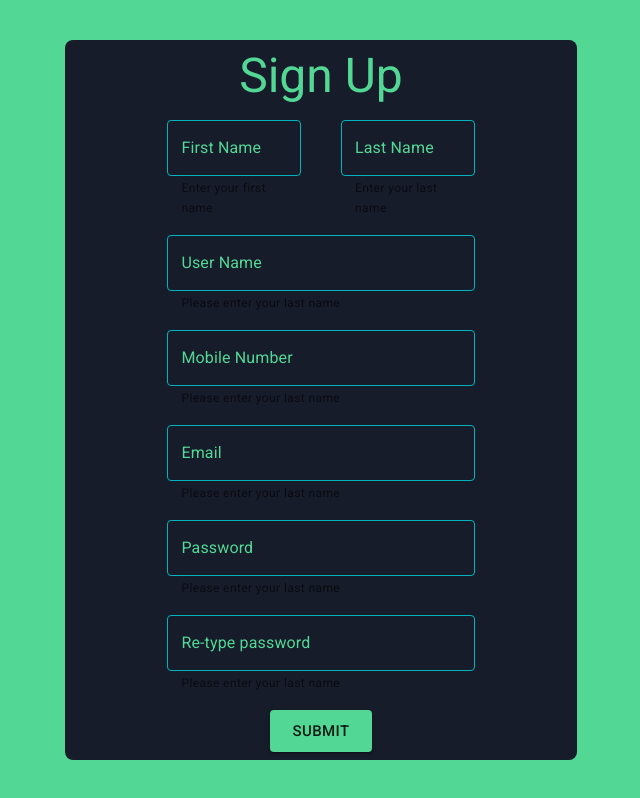
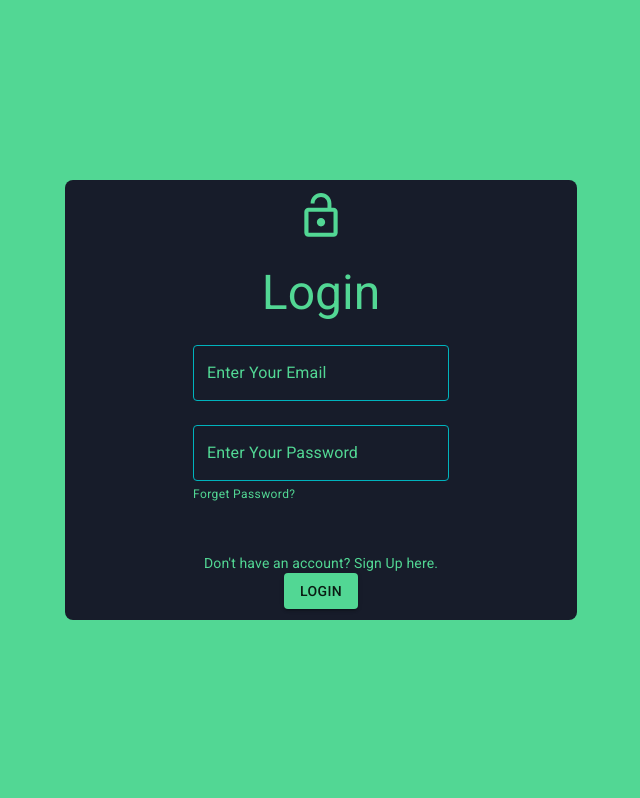
Before and after one commit to rahmanrafi32/chat_app_client, a React (Create React App) app: page / in a window 1280 px wide. Shown: the whole page, without its empty margins (319-959 px from the left). Built offline with nearby package versions, Linux system fonts and the light colour scheme.

Commit message:
login done

```diff
--- a/package.json
+++ b/package.json
@@ -1,8 +1,9 @@
- {
+{
   "name": "chat_app_react",
   "version": "0.1.0",
   "private": true,
   "dependencies": {
+    "@apollo/client": "^3.5.10",
     "@emotion/react": "^11.8.2",
     "@emotion/styled": "^11.8.1",
     "@mui/icons-material": "^5.5.1",
@@ -10,6 +11,7 @@
     "@testing-library/jest-dom": "^5.14.1",
     "@testing-library/react": "^12.0.0",
     "@testing-library/user-event": "^13.2.1",
+    "graphql": "^16.3.0",
     "react": "^18.0.0",
     "react-dom": "^18.0.0",
     "react-scripts": "5.0.0",
--- a/src/App.js
+++ b/src/App.js
@@ -15,8 +15,8 @@ function App() {
         >
             {/*<TabsLayout/>*/}
             {/*<ChatBody/>*/}
-            {/*<Login/>*/}
-            <SignUp/>
+            <Login/>
+            {/*<SignUp/>*/}
         </Stack>
     );
 }
--- a/src/components/Login.js
+++ b/src/components/Login.js
@@ -1,30 +1,55 @@
-import React from 'react';
-import {Grid, Stack, styled, TextField, Typography} from "@mui/material";
+import React, {useState} from 'react';
+import {Alert, Button, Grid, Snackbar, Stack, Typography} from "@mui/material";
 import {theme} from "../theme";
 import {LockOpen} from "@mui/icons-material";
-
-const StyledTextField = styled(TextField)(({theme}) => ({
-    '& .MuiInputLabel-root': {
-        color: theme.palette.secondary.main,
-    },
-    '& label.Mui-focused': {
-        color: theme.palette.secondary.main,
-    },
-    '& .MuiOutlinedInput-root': {
-        color: theme.palette.secondary.main,
-        '& fieldset': {
-            borderColor: theme.palette.secondary.light,
-        },
-        '&:hover fieldset': {
-            borderColor: theme.palette.secondary.main,
-        },
-        '&.Mui-focused fieldset': {
-            borderColor: theme.palette.secondary.main,
-        },
-    },
-}));
+import {StyledTextField} from "../theme/StyledComponents";
+import {useMutation} from "@apollo/client";
+import {SIGN_IN} from "../graphql/Mutations/SignIn";
 
 const Login = () => {
+    const [values, setValues] = useState({
+        email: "",
+        password: ""
+    });
+    const [errors, setError] = useState({
+        emailError: false,
+        passwordError: false,
+        msg: ""
+    });
+
+    const [showSnackbar, setShowSnackbar] = useState(false);
+
+    const [SignIn] = useMutation(SIGN_IN, {
+        onCompleted: data => {
+            localStorage.setItem("access token", data.signIn.access_token);
+            data.signIn && setShowSnackbar(true);
+        },
+        onError: err => err.graphQLErrors[0].extensions.email
+            ? setError({emailError: true, passwordError: false, msg: err.graphQLErrors[0].extensions.email})
+            : setError({emailError: false, passwordError: true, msg: err.graphQLErrors[0].extensions.password})
+    });
+
+    const handleLogin = async () => {
+        await setError({
+            emailError: false,
+            passwordError: false,
+            msg: ""
+        });
+
+        await SignIn({
+            variables: {
+                payload: values
+            }
+        });
+    };
+
+    const handleClose = (event, reason) => {
+        if (reason === 'clickaway') {
+            return;
+        }
+        setShowSnackbar(false);
+    };
+
     return (
         <Grid
             container
@@ -36,8 +61,11 @@ const Login = () => {
                 width: {xs: '95vw', md: '40vw'},
                 borderRadius: 2
             }}
-        >
-            <Grid items sx={{width: '50%'}}>
+        ><Snackbar open={showSnackbar} autoHideDuration={1000} onClose={handleClose}
+                   anchorOrigin={{vertical: "top", horizontal: "center"}}>
+            <Alert>Sign in Successfully</Alert>
+        </Snackbar>
+            <Grid item sx={{width: '50%'}}>
                 <Stack
                     alignItems={"center"}
                     justifyContent={"space-between"}
@@ -51,21 +79,34 @@ const Login = () => {
                         label="Enter Your Email"
                         color="secondary"
                         fullWidth
-                        helperText={"Please Enter a valid email"}
-                        // error
+                        helperText={errors.emailError && errors.msg}
+                        onBlur={event => setValues({
+                            ...values,
+                            email: event.target.value
+                        })}
+                        error={errors.emailError}
                     />
                     <StyledTextField
                         label="Enter Your Password"
                         color="secondary"
                         fullWidth
-                        helperText={"Please Enter a valid email"}
-                        // error
+                        helperText={errors.passwordError && errors.msg}
+                        onBlur={event => setValues({
+                            ...values,
+                            password: event.target.value
+                        })}
+                        error={errors.passwordError}
                     />
                 </Stack>
                 <Typography variant={"caption"} sx={{color: theme.palette.secondary.main}}>Forget Password?</Typography>
-                <Typography variant={"body2"} sx={{color: theme.palette.secondary.main, textAlign:"center", mt:6}}>Don't have an account? Sign Up here.</Typography>
+                <Typography variant={"body2"} sx={{color: theme.palette.secondary.main, textAlign: "center", mt: 6}}>Don't
+                    have an account? Sign Up here.</Typography>
+                <Stack alignItems={"center"}>
+                    <Button variant={"contained"} color={"secondary"} onClick={handleLogin}>
+                        Login
+                    </Button>
+                </Stack>
             </Grid>
-
         </Grid>
     );
 };
--- a/src/components/SignUp.js
+++ b/src/components/SignUp.js
@@ -1,27 +1,7 @@
 import React from 'react';
 import {theme} from "../theme";
-import {Button, Grid, Stack, styled, TextField, Typography} from "@mui/material";
-
-const StyledTextField = styled(TextField)(({theme}) => ({
-    '& .MuiInputLabel-root': {
-        color: theme.palette.secondary.main,
-    },
-    '& label.Mui-focused': {
-        color: theme.palette.secondary.main,
-    },
-    '& .MuiOutlinedInput-root': {
-        color: theme.palette.secondary.main,
-        '& fieldset': {
-            borderColor: theme.palette.secondary.light,
-        },
-        '&:hover fieldset': {
-            borderColor: theme.palette.secondary.main,
-        },
-        '&.Mui-focused fieldset': {
-            borderColor: theme.palette.secondary.main,
-        },
-    },
-}));
+import {Button, Grid, Stack, Typography} from "@mui/material";
+import {StyledTextField} from "../theme/StyledComponents";
 
 const SignUp = () => {
     return (
@@ -36,7 +16,7 @@ const SignUp = () => {
                 borderRadius: 2
             }}
         >
-            <Grid items sx={{width: {xs: '90%', md: '60%'}}}>
+            <Grid item sx={{width: {xs: '90%', md: '60%'}}}>
                 <Stack
                     alignItems={"center"}
                     spacing={2}>
--- /dev/null
+++ b/src/graphql/Mutations/SignIn.js
@@ -0,0 +1,11 @@
+import {gql} from "@apollo/client";
+
+export const SIGN_IN = gql`
+    mutation SignIn($payload: SignInInput) {
+        signIn(payload: $payload) {
+            message
+            access_token
+            refresh_token
+        }
+    }
+`;
--- a/src/index.js
+++ b/src/index.js
@@ -4,14 +4,22 @@ import './index.css';
 import App from './App';
 import {CssBaseline, ThemeProvider} from "@mui/material";
 import {theme} from "./theme";
+import {ApolloClient, ApolloProvider, InMemoryCache} from "@apollo/client";
+
+const client = new ApolloClient({
+    uri: 'http://localhost:5000/graphql',
+    cache: new InMemoryCache()
+});
 
 const root = ReactDOM.createRoot(document.getElementById('root'));
 
 root.render(
     <React.StrictMode>
-        <ThemeProvider theme={theme}>
-            <CssBaseline/>
-            <App/>
-        </ThemeProvider>
+        <ApolloProvider client={client}>
+            <ThemeProvider theme={theme}>
+                <CssBaseline/>
+                <App/>
+            </ThemeProvider>
+        </ApolloProvider>
     </React.StrictMode>
 );
--- /dev/null
+++ b/src/theme/StyledComponents.js
@@ -0,0 +1,22 @@
+import {styled, TextField} from "@mui/material";
+
+export const StyledTextField = styled(TextField)(({theme}) => ({
+    '& .MuiInputLabel-root': {
+        color: theme.palette.secondary.main,
+    },
+    '& label.Mui-focused': {
+        color: theme.palette.secondary.main,
+    },
+    '& .MuiOutlinedInput-root': {
+        color: theme.palette.secondary.main,
+        '& fieldset': {
+            borderColor: theme.palette.secondary.light,
+        },
+        '&:hover fieldset': {
+            borderColor: theme.palette.secondary.main,
+        },
+        '&.Mui-focused fieldset': {
+            borderColor: theme.palette.secondary.main,
+        },
+    },
+}));
```
Also changed, not shown: 1 other file (tests, documents, lock files or other folders).
